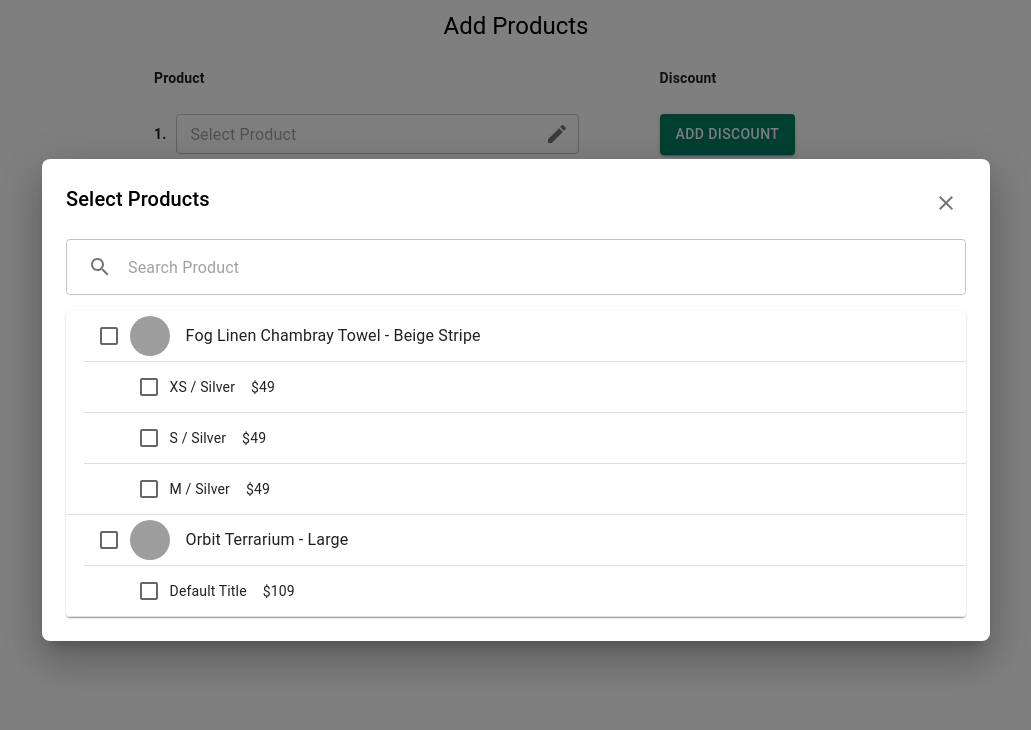
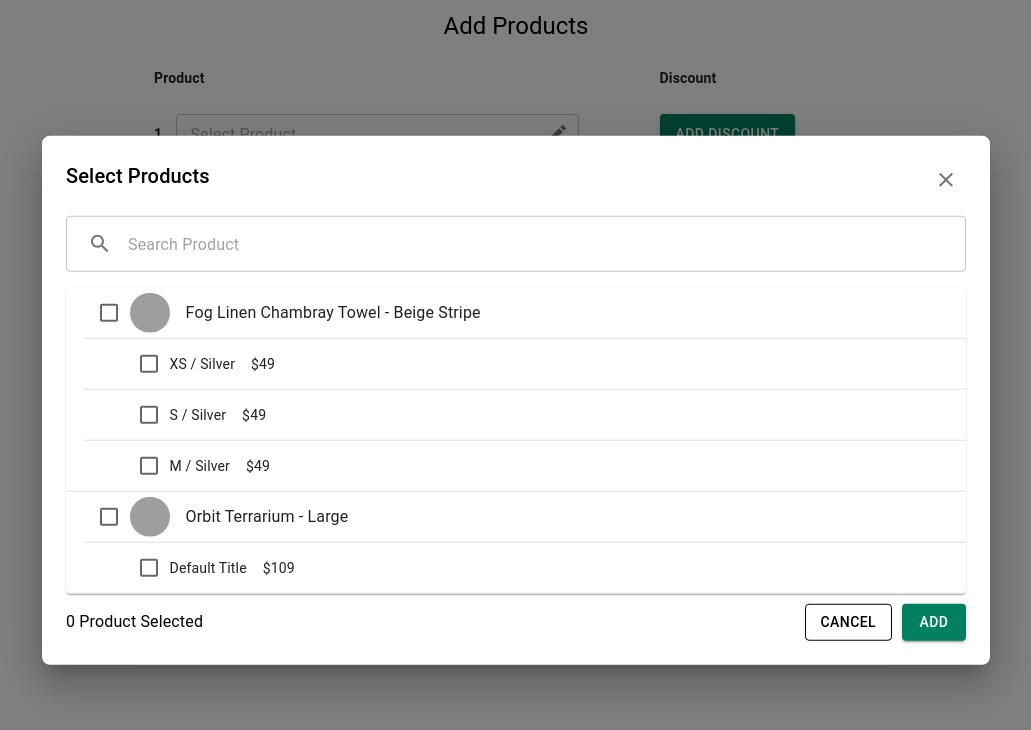
Before and after one commit to prachi397/Monk-Commerce-Dashboard, a React (Create React App) app: page / in a window 1280 px wide. Both pictures are taken after a click on the button 680 px from the left and 134 px from the top of the page. Shown: the top 730 px of the page, without its empty margins (124-1155 px from the left). Built offline with nearby package versions, Linux system fonts and the light colour scheme; grey boxes are pictures that could not be loaded.

Commit message:
added the search functionality in the table

```diff
--- a/src/component/AddProductModal.js
+++ b/src/component/AddProductModal.js
@@ -1,4 +1,4 @@
-import React from "react";
+import React, { useState } from "react";
 import {
   Modal,
   Box,
@@ -14,6 +14,11 @@ import ProductTable from "./ProductTable";
 import { productData } from "./sampleData";
 
 const AddProductModal = ({ isModalOpen, handleModalClose }) => {
+  const [searchTerm, setSearchTerm] = useState("");
+
+  const handleSearchChange = (event) => {
+    setSearchTerm(event.target.value.toLowerCase());
+  };
   return (
     <Modal
       open={isModalOpen}
@@ -49,6 +54,8 @@ const AddProductModal = ({ isModalOpen, handleModalClose }) => {
           <TextField
             placeholder="Search Product"
             variant="outlined"
+            value={searchTerm}
+            onChange={handleSearchChange}
             fullWidth
             InputProps={{
               startAdornment: (
@@ -61,7 +68,7 @@ const AddProductModal = ({ isModalOpen, handleModalClose }) => {
             }}
           />
         </Box>
-        <ProductTable productData={productData} />
+        <ProductTable productData={productData} handleCancel = {handleModalClose} searchTerm={searchTerm}/>
       </Box>
     </Modal>
   );
--- a/src/component/ProductTable.js
+++ b/src/component/ProductTable.js
@@ -8,11 +8,14 @@ import {
   Checkbox,
   Typography,
   Avatar,
+  Box,
+  Button,
 } from "@mui/material";
 import Paper from "@mui/material/Paper";
 
-const ProductTable = ({ productData }) => {
+const ProductTable = ({ productData, handleModalClose, searchTerm }) => {
   const [selectedItems, setSelectedItems] = useState({});
+  const [selectedProducts, setSelectedProducts] = useState([]);
 
   useState(() => {
     const initialSelectedItems = productData.reduce((acc, product) => {
@@ -23,8 +26,13 @@ const ProductTable = ({ productData }) => {
       acc[product.id] = { selected: false, variants: variantsState };
       return acc;
     }, {});
-    return initialSelectedItems;
+    setSelectedItems(initialSelectedItems);
   });
+
+  //function to filter products based on search
+  const filteredProducts = productData.filter((product) =>
+    product.title.toLowerCase().includes(searchTerm)
+  );
 
   const handleParentCheckboxChange = (productId, variants) => {
     setSelectedItems((prevSelected) => {
@@ -69,23 +77,60 @@ const ProductTable = ({ productData }) => {
     });
   };
 
+  //function to add products
+  const handleAddProducts = () => {
+    const selectedList = productData
+      .map((product) => {
+        const selectedVariants = Object.entries(
+          selectedItems[product.id]?.variants || {}
+        )
+          .filter(([_, isSelected]) => isSelected)
+          .map(([variantId]) =>
+            product.variants.find(
+              (variant) => variant.id.toString() === variantId
+            )
+          );
+
+        if (selectedVariants.length > 0) {
+          return {
+            productId: product.id,
+            title: product.title,
+            image: product.image,
+            variants: selectedVariants,
+          };
+        }
+        return null;
+      })
+      .filter((item) => item !== null);
+
+    setSelectedProducts(selectedList);
+    console.log("Selected Products:", selectedList);
+  };
+
   return (
+    <Box>
       <TableContainer component={Paper}>
         <Table size="small">
           <TableBody>
-          {productData.map((product) => (
-            <React.Fragment key={product.id}>
+            {filteredProducts.map((product) => (
+              <>
                 <TableRow>
                   <TableCell
                     rowSpan={product.variants.length + 1}
                     style={{ padding: "4px", height: "40px" }}
                   ></TableCell>
-                <TableCell colSpan={3} style={{ padding: "4px", height: "40px" }}>
+                  <TableCell
+                    colSpan={3}
+                    style={{ padding: "4px", height: "40px" }}
+                  >
                     <div style={{ display: "flex", alignItems: "center" }}>
                       <Checkbox
                         checked={!!selectedItems[product.id]?.selected}
                         onChange={() =>
-                        handleParentCheckboxChange(product.id, product.variants)
+                          handleParentCheckboxChange(
+                            product.id,
+                            product.variants
+                          )
                         }
                         sx={{
                           "&.Mui-checked": {
@@ -124,7 +169,7 @@ const ProductTable = ({ productData }) => {
                           }
                           sx={{
                             "&.Mui-checked": {
-                            color: "green", // Checked state color
+                              color: "green",
                             },
                           }}
                         />
@@ -134,16 +179,51 @@ const ProductTable = ({ productData }) => {
                         >
                           {variant.title}
                         </Typography>
-                      <Typography variant="body2">${variant.price}</Typography>
+                        <Typography variant="body2">
+                          ${variant.price}
+                        </Typography>
                       </div>
                     </TableCell>
                   </TableRow>
                 ))}
-            </React.Fragment>
+              </>
             ))}
           </TableBody>
         </Table>
       </TableContainer>
+      <Box sx={{ marginTop: "10px", display:"flex", justifyContent:"space-between", alignItems:"center" }}>
+        <Typography>
+          {" "}
+          {
+            Object.keys(selectedItems).filter(
+              (productId) =>
+                selectedItems[productId]?.selected ||
+                Object.values(selectedItems[productId]?.variants || {}).some(
+                  (isSelected) => isSelected
+                )
+            ).length
+          }{" "}
+          Product Selected
+        </Typography>
+      <Box sx={{display:"flex", gap:"10px", alignItems:"center"}}>
+      <Button
+          variant="outlined"
+          color="black"
+          sx={{ color: "black" }}
+          onClick={handleModalClose}
+        >
+          Cancel
+        </Button>
+        <Button
+          variant="contained"
+          sx={{ background: "#008060" }}
+          onClick={() => handleAddProducts(selectedItems)}
+        >
+          Add
+        </Button>
+      </Box>
+      </Box>
+    </Box>
   );
 };
 
```
Lines whose indentation alone changed are shown as unchanged.
